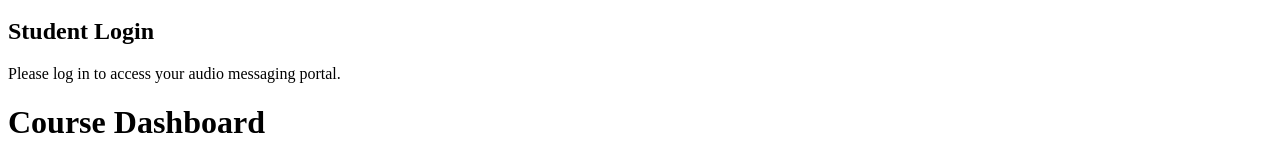
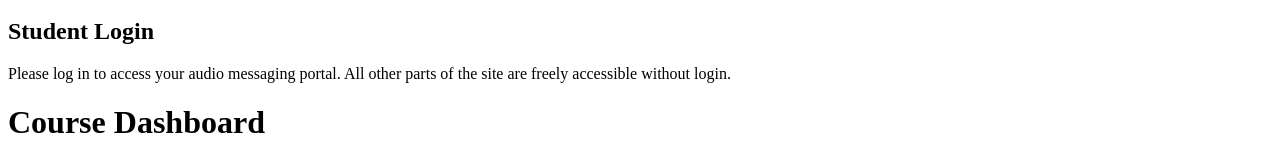
Before and after one commit to sgcxliv/calledliving, a Next.js app: page /login in a window 1280 px wide. Shown: the part 128-283 px from the top of the page. Built offline with nearby package versions, Linux system fonts and the light colour scheme; no server answers.

Commit message:
Update login.js

```diff
--- a/pages/login.js
+++ b/pages/login.js
@@ -1,18 +1,26 @@
 import Layout from '../components/Layout';
 import LoginForm from '../components/LoginForm';
-import { useEffect } from 'react';
+import { useRouter } from 'next/router';
+import { useEffect, useState } from 'react';
 import { supabase } from '../lib/supabaseClient';
-import { useRouter } from 'next/router';
 
 export default function Login() {
   const router = useRouter();
+  const [checkingAuth, setCheckingAuth] = useState(true);
 
   useEffect(() => {
     // Check if user is already logged in
     const checkUser = async () => {
-      const { data: { user } } = await supabase.auth.getUser();
-      if (user) {
-        router.push('/dashboard');
+      try {
+        const { data } = await supabase.auth.getUser();
+        if (data && data.user) {
+          // User is logged in, redirect to dashboard
+          router.push('/dashboard');
+        }
+      } catch (error) {
+        console.error("Error checking authentication:", error);
+      } finally {
+        setCheckingAuth(false);
       }
     };
 
@@ -22,10 +30,15 @@ export default function Login() {
   return (
     <Layout title="Course Dashboard - Login">
       <div className="tab-content active">
-        <h2>Student Login</h2>
-        <p>Please log in to access your audio messaging portal.</p>
-
-        <LoginForm />
+        {checkingAuth ? (
+          <p>Checking authentication status...</p>
+        ) : (
+          <>
+            <h2>Student Login</h2>
+            <p>Please log in to access your audio messaging portal. All other parts of the site are freely accessible without login.</p>
+            <LoginForm onSuccessfulLogin={() => router.push('/dashboard')} />
+          </>
+        )}
       </div>
     </Layout>
   );
```
